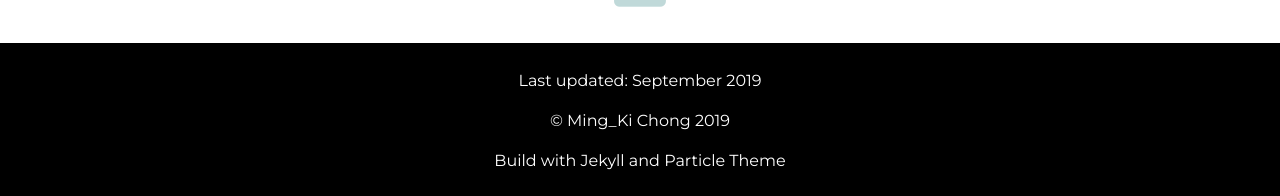
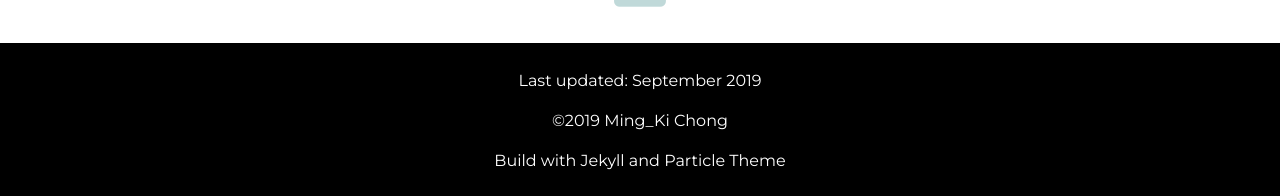
Before and after one commit to mingkichong/mingkichong.github.io, a Jekyll site: the page built from index.html, in a window 1280 px wide and 900 px high, scrolled down 9518 px. Shown: the part 701-897 px from the top of the window. Built offline with Jekyll 4.4.1, drawn with Linux system fonts in a browser that asks for light colours.

Commit message:
update copyright

```diff
--- a/_includes/footer.html
+++ b/_includes/footer.html
@@ -1,6 +1,6 @@
 <footer class="footer">
   <p>Last updated: September 2019<p/>
-  <p>&copy; {{site.username}} {{ site.time | date: '%Y' }}</p>
+  <p>&copy;{{ site.time | date: '%Y' }} {{site.username}}</p>
   <p>Build with <a href="https://jekyllrb.com/" target="_blank">Jekyll</a> and <a href="https://github.com/nrandecker/particle" target="_blank">Particle Theme</a></p>
 </footer>
 <!-- <script src="//cdn.jsdelivr.net/particles.js/2.0.0/particles.min.js"></script> -->
```
